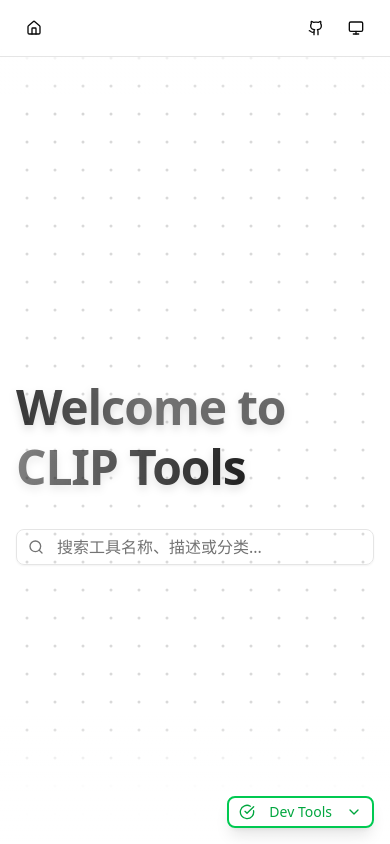
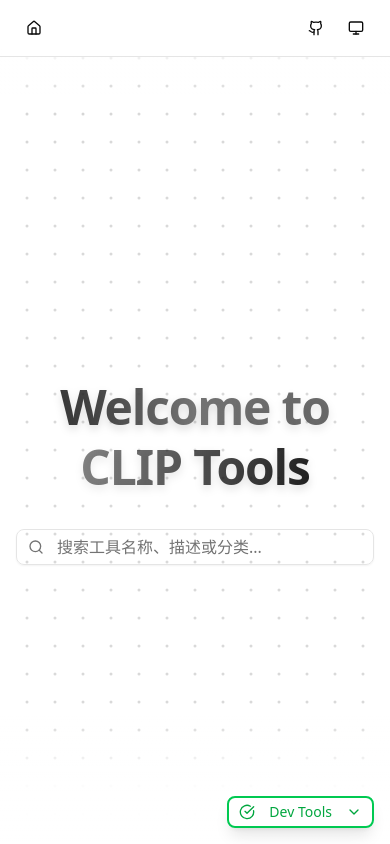
Before and after one commit to Clip117/clip-tools, a Next.js app: page / in a window 390 px wide. Shown: the top 844 px of the page. Built offline with nearby package versions, Linux system fonts and the light colour scheme.

Commit message:
feat: 禁用标题文本选择和双击高亮功能

```diff
--- a/src/app/page.tsx
+++ b/src/app/page.tsx
@@ -134,11 +134,26 @@ export default function Home() {
         <div className="container mx-auto px-4 h-full relative z-10">
           <div className="grid lg:grid-cols-2 gap-12 items-center h-full">
             {/* Left Side - Welcome Text */}
-            {/* Left Side - Welcome Text */}
             <div className="space-y-8 flex flex-col justify-center">
-              <div className="space-y-6">
-                <h1 className="text-5xl md:text-7xl lg:text-8xl font-bold leading-tight">
-                  <span className="block drop-shadow-lg" style={{textShadow: '0 0 20px hsl(var(--background)), 0 0 40px hsl(var(--background)), 0 2px 4px rgba(0,0,0,0.1)'}}>
+              {/* 小屏幕居中，大屏幕左对齐 */}
+              <div className="space-y-6 text-center lg:text-left">
+                <h1
+                  className="text-5xl md:text-7xl lg:text-8xl font-bold leading-tight select-none"
+                  style={{
+                    userSelect: 'none',
+                    WebkitUserSelect: 'none',
+                    MozUserSelect: 'none',
+                    msUserSelect: 'none'
+                  }}
+                  onDoubleClick={(e) => e.preventDefault()}
+                >
+                  <span
+                    className="block drop-shadow-lg"
+                    style={{
+                      textShadow: '0 0 20px hsl(var(--background)), 0 0 40px hsl(var(--background)), 0 2px 4px rgba(0,0,0,0.1)',
+                      userSelect: 'none'
+                    }}
+                  >
                     <TextType
                       text="Welcome to"
                       as="span"
@@ -149,7 +164,13 @@ export default function Home() {
                       className="bg-gradient-to-r from-foreground/80 via-muted-foreground to-foreground/60 bg-clip-text text-transparent"
                     />
                   </span>
-                  <span className="block drop-shadow-lg" style={{textShadow: '0 0 20px hsl(var(--background)), 0 0 40px hsl(var(--background))'}}>
+                  <span
+                    className="block drop-shadow-lg"
+                    style={{
+                      textShadow: '0 0 20px hsl(var(--background)), 0 0 40px hsl(var(--background))',
+                      userSelect: 'none'
+                    }}
+                  >
                     <TextType
                       text="CLIP Tools"
                       as="span"
@@ -164,22 +185,23 @@ export default function Home() {
                     />
                   </span>
                 </h1>
-
               </div>
 
-              {/* 搜索框 */}
-              <div className="max-w-md">
-                <SearchBox
-                  onSearchResults={handleSearchResults}
-                  placeholder="搜索工具名称、描述或分类..."
-                  className="mb-4"
-                />
+              {/* 搜索框 - 小屏幕居中，大屏幕左对齐 */}
+              <div className="flex justify-center lg:justify-start">
+                <div className="max-w-md w-full">
+                  <SearchBox
+                    onSearchResults={handleSearchResults}
+                    placeholder="搜索工具名称、描述或分类..."
+                    className="mb-4"
+                  />
+                </div>
               </div>
 
-              {/* Search Results Info */}
+              {/* Search Results Info - 小屏幕居中，大屏幕左对齐 */}
               {isSearching && (
-                <div className="space-y-2">
-                  <h3 className="text-lg font-semibold text-foreground flex items-center gap-2" style={{textShadow: '0 0 15px hsl(var(--background)), 0 0 30px hsl(var(--background))'}}>
+                <div className="space-y-2 text-center lg:text-left">
+                  <h3 className="text-lg font-semibold text-foreground flex items-center justify-center lg:justify-start gap-2" style={{textShadow: '0 0 15px hsl(var(--background)), 0 0 30px hsl(var(--background))'}}>
                     <Search className="w-5 h-5 text-primary" />
                     搜索结果
                   </h3>
@@ -188,7 +210,7 @@ export default function Home() {
                   </p>
                 </div>
               )}
-            </div>            {/* Right Side - Infinite Scroll Tools */}
+            </div>            {/* Right Side - Infinite Scroll Tools - 小屏幕时隐藏 */}
             <div className="hidden lg:flex justify-center items-center">
               <div style={{height: '85vh', width: '600px', position: 'relative'}}>
                 <InfiniteScroll
```
